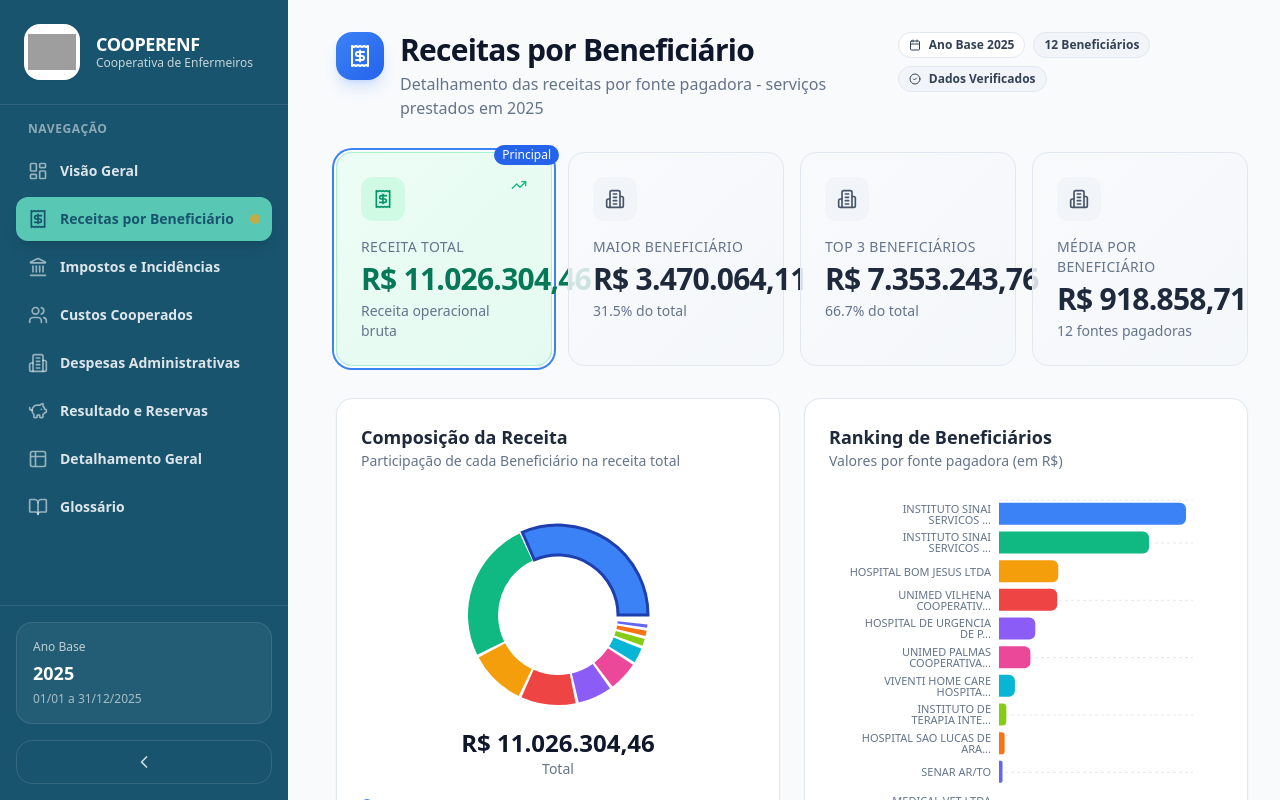
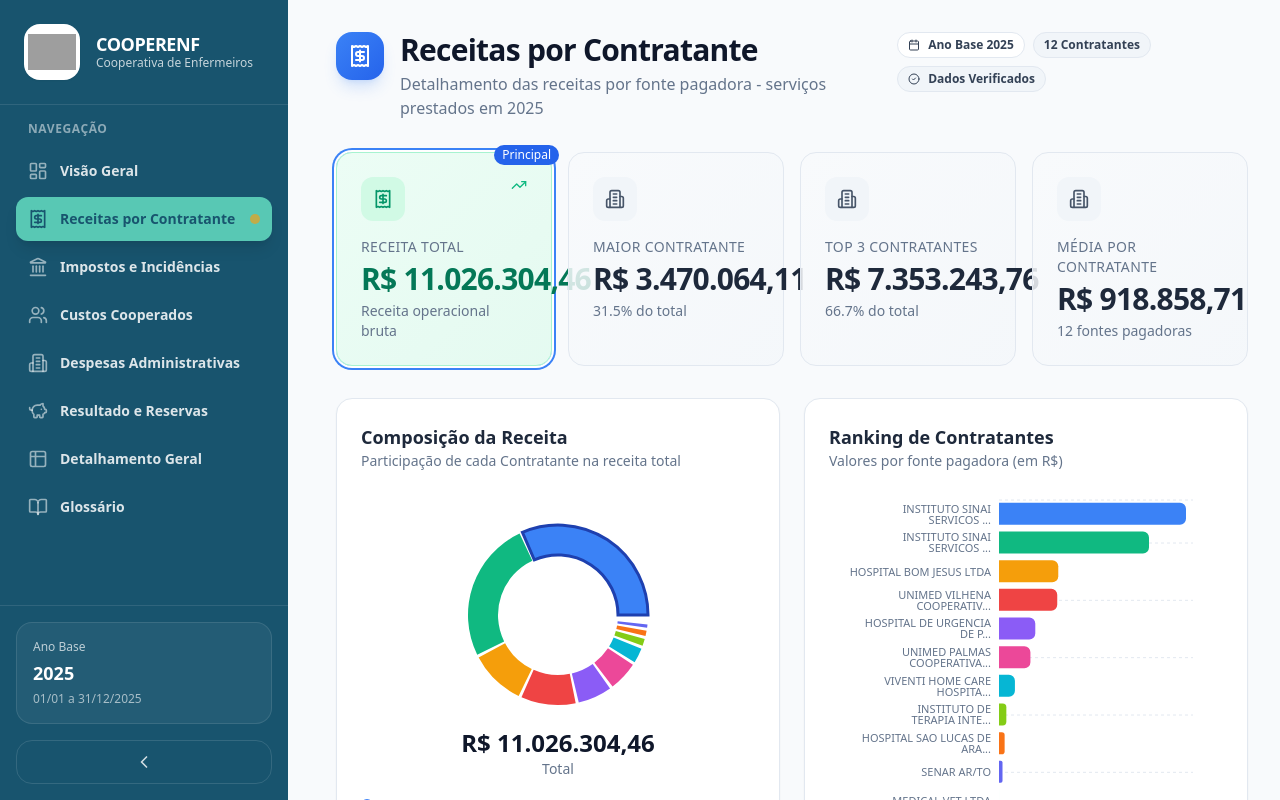
Before and after one commit to V1ctorGip/DashCooperenf, a React (Vite) app: page /receitas in a window 1280 px wide. Shown: the top 800 px of the page. Built offline with nearby package versions, Linux system fonts and the light colour scheme; grey boxes are pictures that could not be loaded.

Commit message:
Adjust: Beneficiario for Contratante

```diff
--- a/src/components/dashboard/PieChartCard.tsx
+++ b/src/components/dashboard/PieChartCard.tsx
@@ -109,7 +109,7 @@ export default function PieChartCard({ titulo, subtitulo, dados, total, destaque
           </div>
         ))}
         {legendPayload.length > 6 && (
-          <p className="text-xs text-slate-400 text-center mt-2">+{legendPayload.length - 6} outros Beneficiários</p>
+          <p className="text-xs text-slate-400 text-center mt-2">+{legendPayload.length - 6} outros Contratantes</p>
         )}
       </div>
     </div>
--- a/src/components/dashboard/RankingList.tsx
+++ b/src/components/dashboard/RankingList.tsx
@@ -48,7 +48,7 @@ export default function RankingList({ dados, total, limite = 5 }: Props) {
     <div className="bg-white rounded-2xl border border-slate-200 p-6 shadow-sm">
       <div className="flex items-center justify-between mb-6">
         <div>
-          <h3 className="text-lg font-bold text-slate-800">Top Beneficiários</h3>
+          <h3 className="text-lg font-bold text-slate-800">Top Contratantes</h3>
           <p className="text-sm text-slate-500">Principais fontes de receita</p>
         </div>
         <div className="p-2 bg-amber-100 rounded-xl">
@@ -95,7 +95,7 @@ export default function RankingList({ dados, total, limite = 5 }: Props) {
 
       {dados.length > limite && (
         <p className="text-center text-sm text-slate-400 mt-4 pt-4 border-t border-slate-100">
-          +{dados.length - limite} outros Beneficiários
+          +{dados.length - limite} outros Contratantes
         </p>
       )}
     </div>
--- a/src/components/dashboard/Sidebar.tsx
+++ b/src/components/dashboard/Sidebar.tsx
@@ -62,7 +62,7 @@ export default function Sidebar({ paginaAtual, collapsed, setCollapsed }: Sideba
   const menuItems: MenuItem[] = useMemo(
     () => [
       { id: "visao-geral", nome: "Visão Geral", icone: LayoutDashboard, path: "/" },
-      { id: "receitas", nome: "Receitas por Beneficiário", icone: Receipt, path: "/receitas" },
+      { id: "receitas", nome: "Receitas por Contratante", icone: Receipt, path: "/receitas" },
       { id: "impostos", nome: "Impostos e Incidências", icone: Landmark, path: "/impostos" },
       { id: "custos", nome: "Custos Cooperados", icone: Users, path: "/custos" },
       { id: "despesas", nome: "Despesas Administrativas", icone: Building2, path: "/despesas" },
--- a/src/components/dashboard/mockData.ts
+++ b/src/components/dashboard/mockData.ts
@@ -16,7 +16,7 @@ export const DADOS_COOPERATIVA = {
 
   receitaOperacionalBruta: 11026304.46,
 
-  receitasPorBeneficiário: [
+  receitasPorContratante: [
     { nome: "INSTITUTO SINAI SERVICOS MEDICOS LTDA", valor: 3470064.11 },
     { nome: "INSTITUTO SINAI SERVICOS MEDICOS S.A.", valor: 2783316.9 },
     { nome: "HOSPITAL BOM JESUS LTDA", valor: 1099862.75 },
--- a/src/pages/Detalhamento.tsx
+++ b/src/pages/Detalhamento.tsx
@@ -28,9 +28,9 @@ export default function Detalhamento() {
   const todosOsDados: Linha[] = useMemo(() => {
     const linhas: Linha[] = [
       // Receitas
-      ...dados.receitasPorBeneficiário.map((item) => ({
+      ...dados.receitasPorContratante.map((item) => ({
         categoria: "Receita" as const,
-        subcategoria: "Receita por Beneficiário",
+        subcategoria: "Receita por Contratante",
         descricao: item.nome,
         valor: item.valor,
         tipo: "positivo" as const,
--- a/src/pages/Home.tsx
+++ b/src/pages/Home.tsx
@@ -26,7 +26,7 @@ export default function Home() {
         <KPICard
           titulo="Receita Bruta"
           valor={formatarMoeda(dados.receitaOperacionalBruta)}
-          subtitulo="12 Beneficiários de serviço"
+          subtitulo="12 Contratantes de serviço"
           icone={DollarSign}
           tipo="positivo"
           destaque={true}
@@ -90,7 +90,7 @@ export default function Home() {
           <WaterfallChart dados={totais} />
         </div>
         <div>
-          <RankingList dados={dados.receitasPorBeneficiário} total={dados.receitaOperacionalBruta} limite={5} />
+          <RankingList dados={dados.receitasPorContratante} total={dados.receitaOperacionalBruta} limite={5} />
         </div>
       </div>
 
--- a/src/pages/Receitas.tsx
+++ b/src/pages/Receitas.tsx
@@ -11,21 +11,21 @@ export default function Receitas() {
   const dados = DADOS_COOPERATIVA;
   const totalReceita = dados.receitaOperacionalBruta;
 
-  const receitasOrdenadas = [...dados.receitasPorBeneficiário].sort((a, b) => b.valor - a.valor);
+  const receitasOrdenadas = [...dados.receitasPorContratante].sort((a, b) => b.valor - a.valor);
 
-  const maiorBeneficiário = receitasOrdenadas[0];
+  const maiorContratante = receitasOrdenadas[0];
   const top3 = receitasOrdenadas.slice(0, 3);
   const top3Total = top3.reduce((acc, item) => acc + item.valor, 0);
-  const mediaReceita = totalReceita / dados.receitasPorBeneficiário.length;
+  const mediaReceita = totalReceita / dados.receitasPorContratante.length;
 
   return (
     <div className="space-y-8">
       <PageHeader
-        titulo="Receitas por Beneficiário"
+        titulo="Receitas por Contratante"
         subtitulo="Detalhamento das receitas por fonte pagadora - serviços prestados em 2025"
         icone={Receipt}
         badges={[
-          { texto: `${dados.receitasPorBeneficiário.length} Beneficiários`, className: "bg-blue-100 text-blue-700 border-blue-200" },
+          { texto: `${dados.receitasPorContratante.length} Contratantes`, className: "bg-blue-100 text-blue-700 border-blue-200" },
         ]}
       />
 
@@ -39,23 +39,23 @@ export default function Receitas() {
           destaque={true}
         />
         <KPICard
-          titulo="Maior Beneficiário"
-          valor={formatarMoeda(maiorBeneficiário.valor)}
-          subtitulo={`${((maiorBeneficiário.valor / totalReceita) * 100).toFixed(1)}% do total`}
+          titulo="Maior Contratante"
+          valor={formatarMoeda(maiorContratante.valor)}
+          subtitulo={`${((maiorContratante.valor / totalReceita) * 100).toFixed(1)}% do total`}
           icone={Building2}
           tipo="neutro"
         />
         <KPICard
-          titulo="Top 3 Beneficiários"
+          titulo="Top 3 Contratantes"
           valor={formatarMoeda(top3Total)}
           subtitulo={`${((top3Total / totalReceita) * 100).toFixed(1)}% do total`}
           icone={Building2}
           tipo="neutro"
         />
         <KPICard
-          titulo="Média por Beneficiário"
+          titulo="Média por Contratante"
           valor={formatarMoeda(mediaReceita)}
-          subtitulo={`${dados.receitasPorBeneficiário.length} fontes pagadoras`}
+          subtitulo={`${dados.receitasPorContratante.length} fontes pagadoras`}
           icone={Building2}
           tipo="neutro"
         />
@@ -64,13 +64,13 @@ export default function Receitas() {
       <div className="grid grid-cols-1 lg:grid-cols-2 gap-6">
         <PieChartCard
           titulo="Composição da Receita"
-          subtitulo="Participação de cada Beneficiário na receita total"
+          subtitulo="Participação de cada Contratante na receita total"
           dados={receitasOrdenadas}
           total={totalReceita}
           destaquePrimeiro={true}
         />
         <BarChartCard
-          titulo="Ranking de Beneficiários"
+          titulo="Ranking de Contratantes"
           subtitulo="Valores por fonte pagadora (em R$)"
           dados={receitasOrdenadas}
           horizontal={true}
@@ -80,7 +80,7 @@ export default function Receitas() {
       <DataTable
         dados={receitasOrdenadas}
         colunas={[
-          { titulo: "Beneficiário de Serviço" },
+          { titulo: "Contratante de Serviço" },
           { titulo: "Valor (R$)", alinhamento: "direita" },
           { titulo: "% do Total", alinhamento: "direita" },
           { titulo: "Status", alinhamento: "centro" },
@@ -95,7 +95,7 @@ export default function Receitas() {
       <div className="bg-blue-50 border border-blue-200 rounded-2xl p-6">
         <h4 className="font-semibold text-blue-800 mb-2">📊 Análise de Concentração</h4>
         <p className="text-blue-700">
-          Os 3 maiores Beneficiários representam <strong>{((top3Total / totalReceita) * 100).toFixed(1)}%</strong> da receita total.
+          Os 3 maiores Contratantes representam <strong>{((top3Total / totalReceita) * 100).toFixed(1)}%</strong> da receita total.
           O Instituto Sinai (somando S.A. e LTDA) é responsável por aproximadamente <strong>56,7%</strong> de toda a receita,
           indicando alta concentração em um único grupo econômico.
         </p>
```
